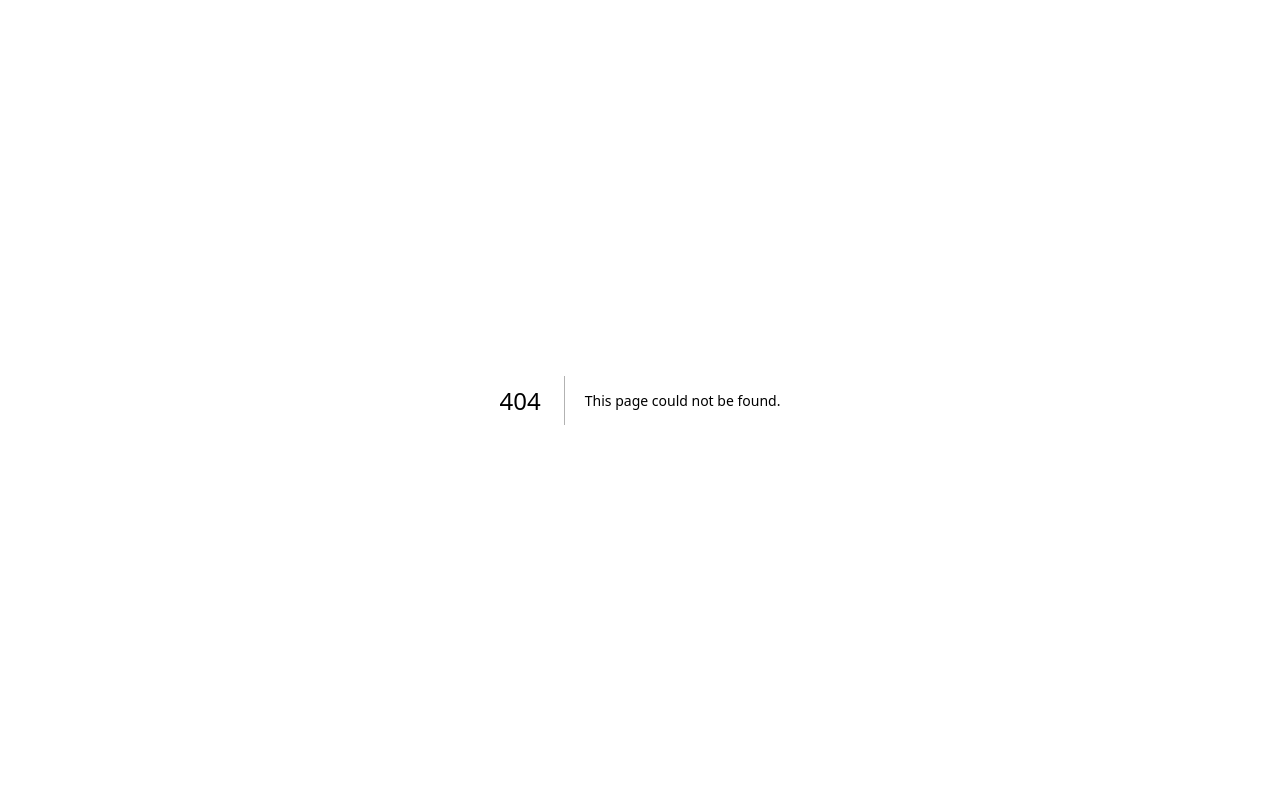
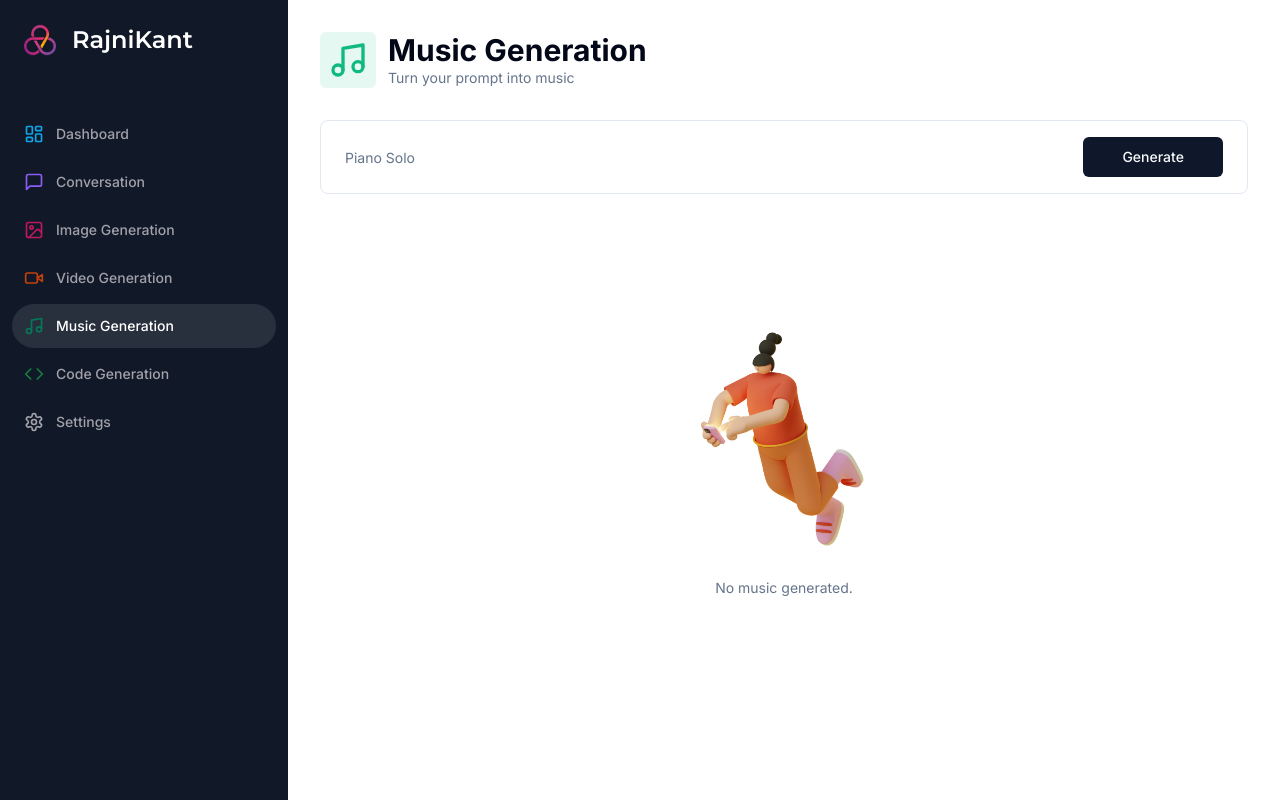
Before and after one commit to deepsolankii/personal-ai, a Next.js app: page /music in a window 1280 px wide. Before the commit this address had no page. Built offline with nearby package versions, Linux system fonts and the light colour scheme.

Commit message:
added music generation

```diff
--- /dev/null
+++ b/app/(dashboard)/(routes)/music/constants.ts
@@ -0,0 +1,7 @@
+import * as z from "zod";
+
+export const formSchema = z.object({
+  prompt: z.string().min(1, {
+    message: "Please enter required prompt",
+  }),
+});
--- /dev/null
+++ b/app/(dashboard)/(routes)/music/page.tsx
@@ -0,0 +1,103 @@
+"use client";
+import * as z from "zod";
+import { useForm } from "react-hook-form";
+import { Music } from "lucide-react";
+import { zodResolver } from "@hookform/resolvers/zod";
+import { useRouter } from "next/navigation";
+import { useState } from "react";
+import axios from "axios";
+
+import { formSchema } from "./constants";
+import { Form, FormControl, FormField, FormItem } from "@/components/ui/form";
+import { Input } from "@/components/ui/input";
+import { Button } from "@/components/ui/button";
+import Heading from "@/components/heading";
+import { Empty } from "@/components/empty";
+import { Loader } from "@/components/loader";
+
+const MusicPage = () => {
+  const router = useRouter();
+  const [music, setMusic] = useState<string>();
+
+  const form = useForm<z.infer<typeof formSchema>>({
+    resolver: zodResolver(formSchema),
+    defaultValues: {
+      prompt: "",
+    },
+  });
+  const isLoading = form.formState.isSubmitting;
+  const onSubmit = async (values: z.infer<typeof formSchema>) => {
+    try {
+      setMusic(undefined);
+      const response = await axios.post("/api/music", values);
+      setMusic(response.data.audio);
+      form.reset();
+    } catch (err: any) {
+      console.log(err);
+    } finally {
+      router.refresh();
+    }
+  };
+  return (
+    <div>
+      <Heading
+        title='Music Generation'
+        description='Turn your prompt into music'
+        icon={Music}
+        iconColor='text-emerald-500'
+        bgColor='bg-emerald-500/10'
+      />
+      <div className='px-4 lg:px-8'>
+        <div>
+          <Form {...form}>
+            <form
+              onSubmit={form.handleSubmit(onSubmit)}
+              className='rounded-lg border w-full p-4 px-3 md:px-6 focus-within:shadow-sm grid grid-cols-12 gap-2 '
+            >
+              <FormField
+                name='prompt'
+                render={({ field }) => (
+                  <FormItem className='col-span-12 lg:col-span-10'>
+                    <FormControl className='m-0 p-0'>
+                      <Input
+                        className='border-0 outline-none focus-visible:ring-0 focus-visible:ring-transparent'
+                        disabled={isLoading}
+                        placeholder='Piano Solo'
+                        {...field}
+                      />
+                    </FormControl>
+                  </FormItem>
+                )}
+              />
+              <Button
+                className='col-span-12 lg:col-span-2 w-full'
+                disabled={isLoading}
+              >
+                Generate
+              </Button>
+            </form>
+          </Form>
+        </div>
+        <div className='space-y-4 mt-4'>
+          {isLoading && (
+            <div className='p-8 rounded-lg w-full flex items-center justify-center bg-muted'>
+              <Loader />
+            </div>
+          )}
+          {!music && !isLoading && (
+            <div>
+              <Empty label='No music generated.' />
+            </div>
+          )}
+          {music && (
+            <audio controls className='w-full mt-8'>
+              <source src={music} />
+            </audio>
+          )}
+        </div>
+      </div>
+    </div>
+  );
+};
+
+export default MusicPage;
--- /dev/null
+++ b/app/api/music/route.ts
@@ -0,0 +1,34 @@
+import { auth } from "@clerk/nextjs";
+import { NextResponse } from "next/server";
+import Replicate from "replicate";
+
+const replicate = new Replicate({
+  auth: process.env.REPLICATE_API_TOKEN!,
+});
+
+export async function POST(req: Request) {
+  try {
+    const { userId } = auth();
+    const body = await req.json();
+    const { prompt } = body;
+
+    if (!userId) {
+      return new NextResponse("Unauthorized", { status: 401 });
+    }
+    if (!prompt) {
+      return new NextResponse("Prompt is required", { status: 400 });
+    }
+    const response = await replicate.run(
+      "riffusion/riffusion:8cf61ea6c56afd61d8f5b9ffd14d7c216c0a93844ce2d82ac1c9ecc9c7f24e05",
+      {
+        input: {
+          prompt_a: prompt,
+        },
+      }
+    );
+    return NextResponse.json(response);
+  } catch (err) {
+    console.log("music error", err);
+    return new NextResponse("internal server error", { status: 500 });
+  }
+}
--- a/package.json
+++ b/package.json
@@ -33,6 +33,7 @@
     "react-dom": "18.2.0",
     "react-hook-form": "^7.45.4",
     "react-markdown": "^8.0.7",
+    "replicate": "^0.18.0",
     "tailwind-merge": "^1.14.0",
     "tailwindcss": "3.3.3",
     "tailwindcss-animate": "^1.0.7",
```
Also changed, not shown: 1 other file (tests, documents, lock files or other folders).
